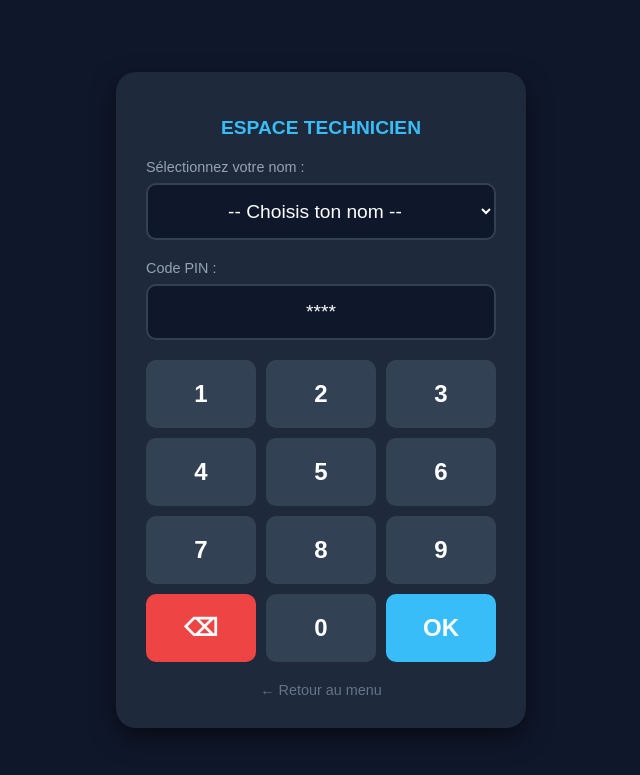
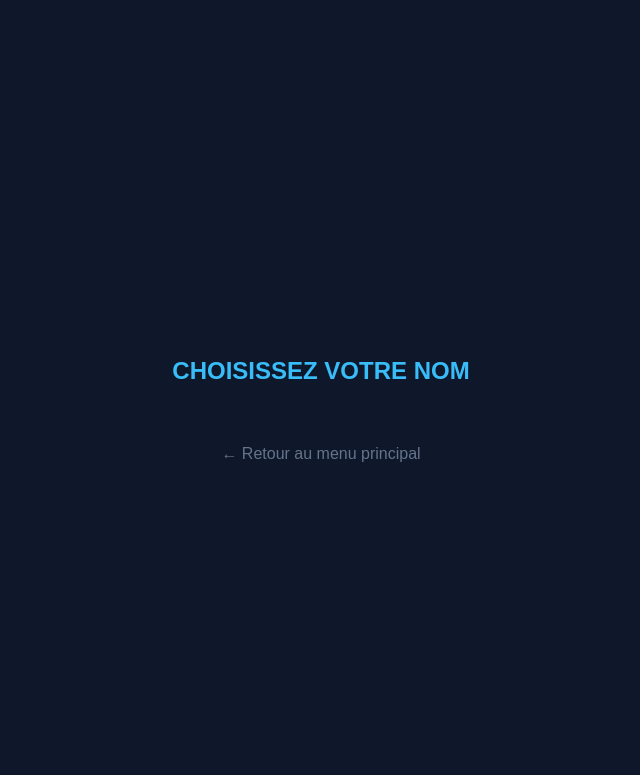
Before and after one commit to idryssbek/gmao-rhone-backend, a Flask app: page /login in a window 1280 px wide. Shown: the top 775 px of the page, without its empty margins (319-959 px from the left). Run offline with Flask 3, Linux system fonts and the light colour scheme; data that the repository does not hold is empty; some libraries are stand-ins or nearby versions.

Commit message:
Update login.html

```diff
--- a/templates/login.html
+++ b/templates/login.html
@@ -6,35 +6,36 @@
     <title>GMAO - Connexion</title>
     <style>
         body { background: #0f172a; color: white; font-family: sans-serif; display: flex; justify-content: center; align-items: center; min-height: 100vh; margin: 0; }
-        .login-card { background: #1e293b; padding: 30px; border-radius: 20px; box-shadow: 0 10px 25px rgba(0,0,0,0.5); width: 100%; max-width: 350px; text-align: center; }
-        h2 { color: #38bdf8; text-transform: uppercase; margin-bottom: 20px; font-size: 1.2rem; }
-        select, .pin-display { width: 100%; padding: 15px; margin-bottom: 20px; border-radius: 10px; border: 2px solid #334155; background: #0f172a; color: white; font-size: 1.2rem; text-align: center; box-sizing: border-box; }
+        .login-container { width: 90%; max-width: 800px; text-align: center; }
+        h2 { color: #38bdf8; text-transform: uppercase; margin-bottom: 30px; font-size: 1.5rem; }
 
-        /* Style du Pavé Numérique */
-        .numpad { display: grid; grid-template-columns: repeat(3, 1fr); gap: 10px; margin-bottom: 20px; }
-        .num-btn { background: #334155; color: white; border: none; padding: 20px; border-radius: 10px; font-size: 1.5rem; font-weight: bold; cursor: pointer; transition: 0.2s; }
-        .num-btn:active { background: #38bdf8; transform: scale(0.95); }
+        /* Grille des noms */
+        .user-grid { display: grid; grid-template-columns: repeat(auto-fill, minmax(160px, 1fr)); gap: 15px; margin-bottom: 30px; }
+        .user-card { background: #1e293b; border: 2px solid #334155; padding: 20px; border-radius: 15px; cursor: pointer; transition: 0.2s; font-weight: bold; font-size: 1.1rem; }
+        .user-card:active, .user-card.selected { background: #38bdf8; border-color: white; transform: scale(0.95); }
+
+        /* Section Pavé Numérique (masquée par défaut) */
+        #auth-section { background: #1e293b; padding: 30px; border-radius: 20px; box-shadow: 0 10px 25px rgba(0,0,0,0.5); max-width: 350px; margin: 0 auto; display: none; }
+        .pin-display { width: 100%; padding: 15px; margin-bottom: 20px; border-radius: 10px; border: 2px solid #334155; background: #0f172a; color: white; font-size: 1.5rem; text-align: center; }
+
+        .numpad { display: grid; grid-template-columns: repeat(3, 1fr); gap: 10px; }
+        .num-btn { background: #334155; color: white; border: none; padding: 20px; border-radius: 10px; font-size: 1.5rem; font-weight: bold; cursor: pointer; }
+        .num-btn:active { background: #38bdf8; }
         .num-btn.del { background: #ef4444; }
 
-        button.btn-login { width: 100%; padding: 15px; border-radius: 10px; border: none; background: #22c55e; color: white; font-weight: bold; font-size: 1.1rem; cursor: pointer; }
-        .back-link { display: block; margin-top: 20px; color: #64748b; text-decoration: none; font-size: 0.9rem; }
-        label { display: block; text-align: left; margin-bottom: 8px; color: #94a3b8; font-size: 0.9rem; }
+        .back-link { display: block; margin-top: 30px; color: #64748b; text-decoration: none; font-size: 1rem; }
     </style>
 </head>
 <body>
 
-    <div class="login-card">
-        <h2 id="role-title">Connexion</h2>
+    <div class="login-container">
+        <h2 id="page-title">Choisissez votre nom</h2>
 
-        <label>Sélectionnez votre nom :</label>
-        <select id="nom-select">
-            <option value="">Chargement...</option>
-        </select>
+        <div id="user-list" class="user-grid"></div>
 
-        <div id="tech-section" style="display: none;">
-            <label>Code PIN :</label>
+        <div id="auth-section">
+            <h3 id="selected-user-name" style="margin-top:0; color:#38bdf8;"></h3>
             <div class="pin-display" id="pin-view">****</div>
-
             <div class="numpad">
                 <button class="num-btn" onclick="pressNum('1')">1</button>
                 <button class="num-btn" onclick="pressNum('2')">2</button>
@@ -47,91 +48,95 @@
                 <button class="num-btn" onclick="pressNum('9')">9</button>
                 <button class="num-btn del" onclick="pressNum('del')">⌫</button>
                 <button class="num-btn" onclick="pressNum('0')">0</button>
-                <button class="num-btn" style="background:#38bdf8" onclick="tenterConnexion()">OK</button>
+                <button class="num-btn" style="background:#22c55e" onclick="validerConnexion()">OK</button>
             </div>
+            <button onclick="annuler()" style="background:none; border:none; color:#64748b; margin-top:15px; cursor:pointer;">← Retour aux noms</button>
         </div>
 
-        <button id="btn-ref" class="btn-login" style="display:none;" onclick="tenterConnexion()">ENTRER</button>
-
-        <a href="/" class="back-link">← Retour au menu</a>
+        <a href="/" class="back-link">← Retour au menu principal</a>
     </div>
 
     <script>
         const params = new URLSearchParams(window.location.search);
         const roleCible = params.get('role') || 'technicien';
+        let selectedUser = null;
         let currentPin = "";
 
-        // Initialisation de l'affichage selon le rôle
-        if(roleCible === 'referent') {
-            document.getElementById('role-title').innerText = "Espace Référent";
-            document.getElementById('btn-ref').style.display = 'block';
-            document.getElementById('tech-section').style.display = 'none';
-        } else {
-            document.getElementById('role-title').innerText = "Espace Technicien";
-            document.getElementById('tech-section').style.display = 'block';
-            document.getElementById('btn-ref').style.display = 'none';
+        // 1. Charger les utilisateurs et créer les boutons
+        async function chargerUsers() {
+            const res = await fetch('/api/admin/users');
+            const users = await res.json();
+            const container = document.getElementById('user-list');
+            container.innerHTML = "";
+
+            const filtres = users.filter(u =>
+                u.role.toLowerCase() === roleCible.toLowerCase() &&
+                u.username.toLowerCase() !== 'admin'
+            );
+
+            filtres.forEach(u => {
+                const card = document.createElement('div');
+                card.className = 'user-card';
+                card.innerText = u.nom_complet;
+                card.onclick = () => selectionnerUtilisateur(u);
+                container.appendChild(card);
+            });
         }
 
-        // Gestion du pavé numérique
+        // 2. Action quand on clique sur un nom
+        function selectionnerUtilisateur(user) {
+            selectedUser = user;
+
+            if(roleCible === 'referent') {
+                // Connexion immédiate pour les référents
+                validerConnexion();
+            } else {
+                // Afficher le pavé numérique pour les techniciens
+                document.getElementById('user-list').style.display = 'none';
+                document.getElementById('page-title').style.display = 'none';
+                document.getElementById('auth-section').style.display = 'block';
+                document.getElementById('selected-user-name').innerText = user.nom_complet;
+            }
+        }
+
+        function annuler() {
+            selectedUser = null;
+            currentPin = "";
+            document.getElementById('pin-view').innerText = "****";
+            document.getElementById('user-list').style.display = 'grid';
+            document.getElementById('page-title').style.display = 'block';
+            document.getElementById('auth-section').style.display = 'none';
+        }
+
         function pressNum(num) {
             if(num === 'del') {
                 currentPin = currentPin.slice(0, -1);
             } else {
                 if(currentPin.length < 4) currentPin += num;
             }
-            // Affiche des astérisques pour masquer le code
             document.getElementById('pin-view').innerText = currentPin.split('').map(() => '*').join('') || "****";
         }
 
-        async function chargerUsers() {
-            const res = await fetch('/api/admin/users');
-            const users = await res.json();
-            const select = document.getElementById('nom-select');
-            select.innerHTML = '<option value="">-- Choisis ton nom --</option>';
+        async function validerConnexion() {
+            if(!selectedUser) return;
 
-            // Filtrage : Rôle correspondant + pas d'admin
-            const filtres = users.filter(u =>
-                u.role.toLowerCase() === roleCible.toLowerCase() &&
-                u.username.toLowerCase() !== 'admin'
-            );
+            const url = (roleCible === 'referent') ? '/api/login_sans_pin' : '/login_gmao';
+            const body = { username: selectedUser.username };
+            if(roleCible !== 'referent') body.password = currentPin;
 
-            filtres.forEach(u => select.add(new Option(u.nom_complet, u.username)));
-        }
-
-        async function tenterConnexion() {
-            const user = document.getElementById('nom-select').value;
-            if(!user) { alert("Sélectionne ton nom"); return; }
-
-            // LOGIQUE RÉFÉRENT
-            if(roleCible === 'referent') {
-                const res = await fetch('/api/login_sans_pin', {
-                    method: 'POST',
-                    headers: {'Content-Type': 'application/json'},
-                    body: JSON.stringify({ username: user })
-                });
-                const data = await res.json();
-                if(data.status === "success") {
-                    localStorage.setItem('user_id', data.id);
-                    localStorage.setItem('user_nom', data.nom);
-                    window.location.href = '/page_referent';
-                }
-                return;
-            }
-
-            // LOGIQUE TECHNICIEN (AVEC PIN DU PAVÉ)
-            const res = await fetch('/login_gmao', {
+            const res = await fetch(url, {
                 method: 'POST',
                 headers: {'Content-Type': 'application/json'},
-                body: JSON.stringify({ username: user, password: currentPin })
+                body: JSON.stringify(body)
             });
 
             const data = await res.json();
             if(data.status === "success") {
                 localStorage.setItem('user_id', data.id);
                 localStorage.setItem('user_nom', data.nom);
-                window.location.href = '/page_technicien';
+                window.location.href = (roleCible === 'referent') ? '/page_referent' : '/page_technicien';
             } else {
-                alert("Code PIN incorrect !");
+                alert("Erreur ou Code PIN incorrect");
                 currentPin = "";
                 document.getElementById('pin-view').innerText = "****";
             }
```
